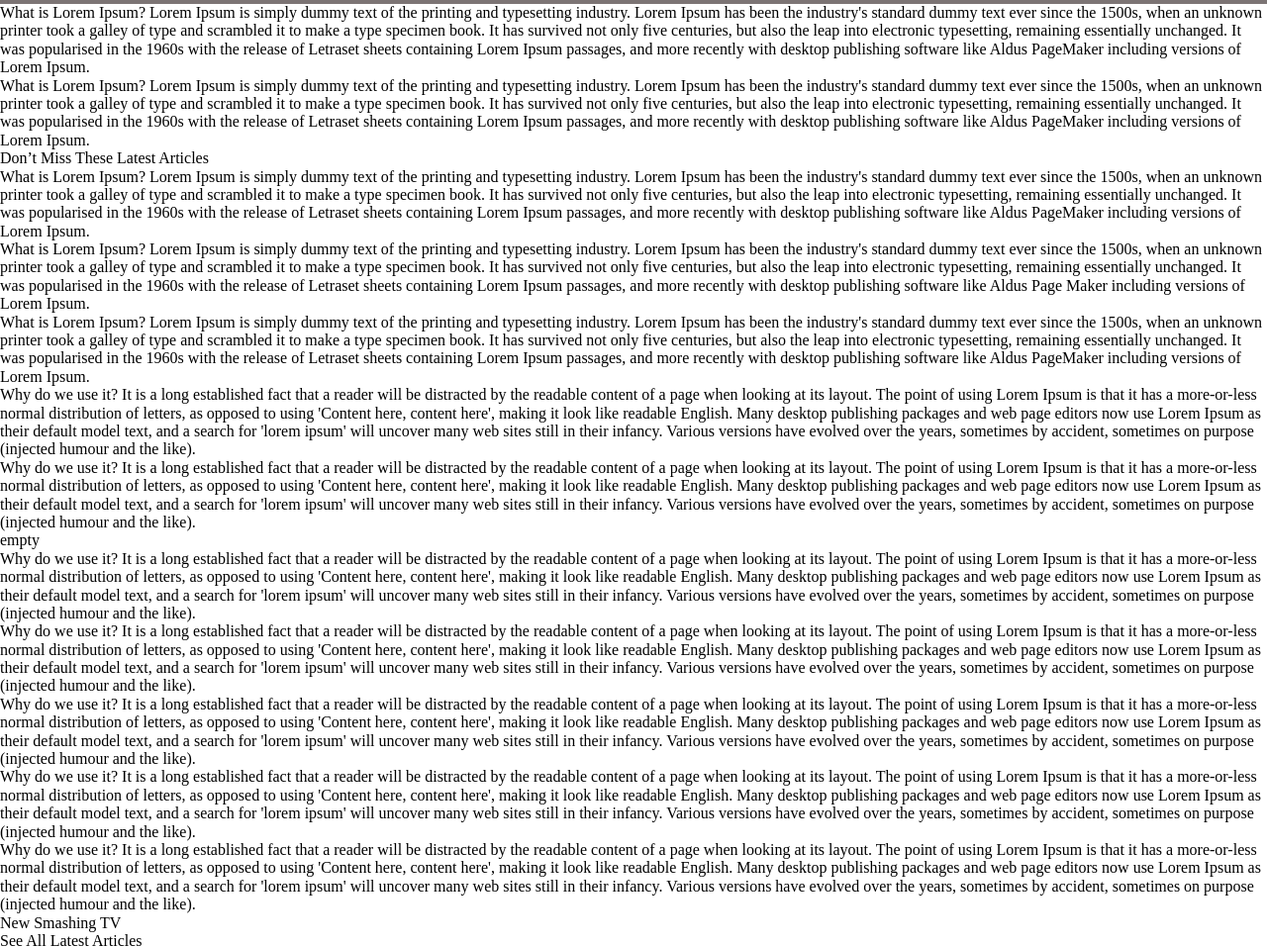
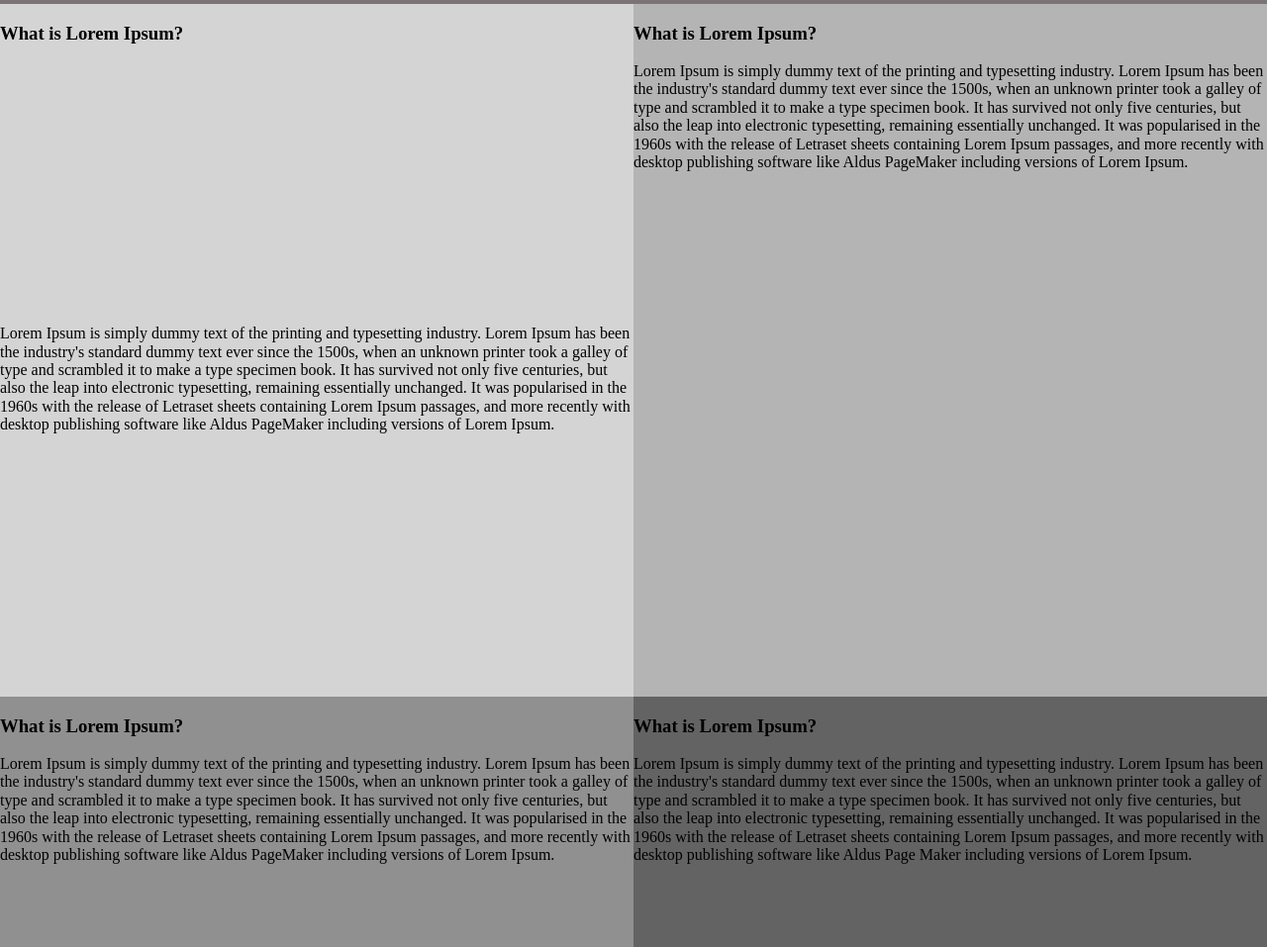
Before and after one commit to Bluette1/design-teardown, a website: page index.html in a window 1280 px wide. Shown: the part 196-1153 px from the top of the page at 99% size. Drawn offline with Linux system fonts and the light colour scheme.

Commit message:
Updated css styles

```diff
--- a/index.css
+++ b/index.css
@@ -23,8 +23,8 @@ body {
   display: flex;
   padding: 20px 10px;
   height: 200px;
+}
 
-}
 .nav-items {
   flex: 0 1 20%;
   background-color: rgb(63, 62, 62);
@@ -38,7 +38,6 @@ body {
   text-align: center;
   padding-top: 50px;
 }
-
 
 .logo {
   margin-left: 4%;
@@ -64,3 +63,72 @@ body {
 .nav {
   align-self: center;
 }
+
+.first_sec {
+  display: grid;
+  grid-template-columns: 1fr 1fr;
+  grid-template-rows: 1fr 1fr;
+}
+
+.first_sec1 {
+  display: grid;
+  background-color: #d4d4d4;
+  height: 700px;
+}
+
+.first_sec2 {
+  background-color: #b4b4b4;
+  height: 700px;
+}
+
+.first_sec3 {
+  background-color: #909090;
+  height: 600px;
+}
+
+.first_sec4 {
+  background-color: #636363;
+  height: 600px;
+}
+
+.miss {
+  z-index: 10;
+}
+
+.latest {
+  display: grid;
+  grid-template-columns: 1fr 1fr 1fr;
+}
+
+.latest1 {
+  padding: 40px;
+  text-align: justify;
+  height: 500px;
+}
+
+.friends {
+  display: grid;
+  grid-template-columns: 1fr 1fr 1fr;
+}
+
+.friends1 {
+  text-align: justify;
+  height: 500px;
+  padding-top: 0;
+  padding-left: 40px;
+  padding-right: 40px;
+}
+
+.center {
+  background-color: #373636;
+}
+
+.another {
+  display: grid;
+  grid-template-columns: 1fr 1fr 1fr;
+}
+
+.another2 {
+  height: 500px;
+  padding: 40px;
+}
--- a/index.html
+++ b/index.html
@@ -9,6 +9,7 @@
     <link href="index.css" rel="stylesheet">
     <title>Design teardown</title>
 </head>
+
 <body>
     <header class="header">
         <nav class="nav-bar">
@@ -18,12 +19,52 @@
             <div class="nav-items nav">Events</div>
             <div class="nav-items nav">Jobs</div>
             <div class="nav-items nav">Memberships</div>
-            <div class="topics nav-items" >Topics</div>
+            <div class="topics nav-items">Topics</div>
         </nav>
     </header>
     <main>
         <div class="first_sec">
-            <div>
+            <div class="first_sec1">
+                <h3>What is Lorem Ipsum?</h3>
+                Lorem Ipsum is simply dummy text of the printing and typesetting industry. Lorem Ipsum has been the
+                industry's standard dummy text ever since the 1500s, when an unknown printer took a galley of type and
+                scrambled it to make a type specimen book. It has survived not only five centuries, but also the leap
+                into electronic typesetting, remaining essentially unchanged. It was popularised in the 1960s with the
+                release of Letraset sheets containing Lorem Ipsum passages, and more recently with desktop publishing
+                software like Aldus PageMaker including versions of Lorem Ipsum.
+            </div>
+            <div class="first_sec2">
+                <h3>What is Lorem Ipsum?</h3>
+                Lorem Ipsum is simply dummy text of the printing and typesetting industry. Lorem Ipsum has been the
+                industry's standard dummy text ever since the 1500s, when an unknown printer took a galley of type and
+                scrambled it to make a type specimen book. It has survived not only five centuries, but also the leap
+                into electronic typesetting, remaining essentially unchanged. It was popularised in the 1960s with the
+                release of Letraset sheets containing Lorem Ipsum passages, and more recently with desktop publishing
+                software like Aldus PageMaker including versions of Lorem Ipsum.
+            </div>
+            <!-- <div class="miss">Don’t Miss These Latest
+                Articles</div> -->
+            <div class="first_sec3">
+                <h3>What is Lorem Ipsum?</h3>
+                Lorem Ipsum is simply dummy text of the printing and typesetting industry. Lorem Ipsum has been the
+                industry's standard dummy text ever since the 1500s, when an unknown printer took a galley of type and
+                scrambled it to make a type specimen book. It has survived not only five centuries, but also the leap
+                into electronic typesetting, remaining essentially unchanged. It was popularised in the 1960s with the
+                release of Letraset sheets containing Lorem Ipsum passages, and more recently with desktop publishing
+                software like Aldus PageMaker including versions of Lorem Ipsum.
+            </div>
+            <div class="first_sec4">
+                <h3>What is Lorem Ipsum?</h3>
+                Lorem Ipsum is simply dummy text of the printing and typesetting industry. Lorem Ipsum has been the
+                industry's standard dummy text ever since the 1500s, when an unknown printer took a galley of type and
+                scrambled it to make a type specimen book. It has survived not only five centuries, but also the leap
+                into electronic typesetting, remaining essentially unchanged. It was popularised in the 1960s with the
+                release of Letraset sheets containing Lorem Ipsum passages, and more recently with desktop publishing
+                software like Aldus Page Maker including versions of Lorem Ipsum.
+            </div>
+        </div>
+        <div class="latest">
+            <div class="latest1">
                 What is Lorem Ipsum?
 
                 Lorem Ipsum is simply dummy text of the printing and typesetting industry. Lorem Ipsum has been the
@@ -33,51 +74,7 @@
                 release of Letraset sheets containing Lorem Ipsum passages, and more recently with desktop publishing
                 software like Aldus PageMaker including versions of Lorem Ipsum.
             </div>
-            <div>
-                What is Lorem Ipsum?
-
-                Lorem Ipsum is simply dummy text of the printing and typesetting industry. Lorem Ipsum has been the
-                industry's standard dummy text ever since the 1500s, when an unknown printer took a galley of type and
-                scrambled it to make a type specimen book. It has survived not only five centuries, but also the leap
-                into electronic typesetting, remaining essentially unchanged. It was popularised in the 1960s with the
-                release of Letraset sheets containing Lorem Ipsum passages, and more recently with desktop publishing
-                software like Aldus PageMaker including versions of Lorem Ipsum.
-            </div>
-            <div>Don’t Miss These Latest
-                Articles</div>
-            <div>
-                What is Lorem Ipsum?
-
-                Lorem Ipsum is simply dummy text of the printing and typesetting industry. Lorem Ipsum has been the
-                industry's standard dummy text ever since the 1500s, when an unknown printer took a galley of type and
-                scrambled it to make a type specimen book. It has survived not only five centuries, but also the leap
-                into electronic typesetting, remaining essentially unchanged. It was popularised in the 1960s with the
-                release of Letraset sheets containing Lorem Ipsum passages, and more recently with desktop publishing
-                software like Aldus PageMaker including versions of Lorem Ipsum.
-            </div>
-            <div>
-                What is Lorem Ipsum?
-
-                Lorem Ipsum is simply dummy text of the printing and typesetting industry. Lorem Ipsum has been the
-                industry's standard dummy text ever since the 1500s, when an unknown printer took a galley of type and
-                scrambled it to make a type specimen book. It has survived not only five centuries, but also the leap
-                into electronic typesetting, remaining essentially unchanged. It was popularised in the 1960s with the
-                release of Letraset sheets containing Lorem Ipsum passages, and more recently with desktop publishing
-                software like Aldus Page Maker including versions of Lorem Ipsum.
-            </div>
-        </div>
-        <div class="latest">
-            <div>
-                What is Lorem Ipsum?
-
-                Lorem Ipsum is simply dummy text of the printing and typesetting industry. Lorem Ipsum has been the
-                industry's standard dummy text ever since the 1500s, when an unknown printer took a galley of type and
-                scrambled it to make a type specimen book. It has survived not only five centuries, but also the leap
-                into electronic typesetting, remaining essentially unchanged. It was popularised in the 1960s with the
-                release of Letraset sheets containing Lorem Ipsum passages, and more recently with desktop publishing
-                software like Aldus PageMaker including versions of Lorem Ipsum.
-            </div>
-            <div>
+            <div class="latest1">
                 Why do we use it?
 
                 It is a long established fact that a reader will be distracted by the readable content of a page when
@@ -87,7 +84,7 @@
                 search for 'lorem ipsum' will uncover many web sites still in their infancy. Various versions have
                 evolved over the years, sometimes by accident, sometimes on purpose (injected humour and the like).
             </div>
-            <div>
+            <div class="latest1">
                 Why do we use it?
 
                 It is a long established fact that a reader will be distracted by the readable content of a page when
@@ -99,10 +96,9 @@
             </div>
         </div>
         <div class="friends">
-            <div>empty</div>
-            <div>
-                Why do we use it?
-
+            <div class="friends1">Our friends and supporters</div>
+            <div class="friends1 center">
+                <h3>Why do we use it?</h3>
                 It is a long established fact that a reader will be distracted by the readable content of a page when
                 looking at its layout. The point of using Lorem Ipsum is that it has a more-or-less normal distribution
                 of letters, as opposed to using 'Content here, content here', making it look like readable English. Many
@@ -110,9 +106,8 @@
                 search for 'lorem ipsum' will uncover many web sites still in their infancy. Various versions have
                 evolved over the years, sometimes by accident, sometimes on purpose (injected humour and the like).
             </div>
-            <div>
-                Why do we use it?
-
+            <div class="friends1">
+                <h3>Why do we use it?</h3>
                 It is a long established fact that a reader will be distracted by the readable content of a page when
                 looking at its layout. The point of using Lorem Ipsum is that it has a more-or-less normal distribution
                 of letters, as opposed to using 'Content here, content here', making it look like readable English. Many
@@ -121,10 +116,9 @@
                 evolved over the years, sometimes by accident, sometimes on purpose (injected humour and the like).
             </div>
         </div>
-        <div>
-            <div>
-                Why do we use it?
-
+        <div class="another">
+            <div class="another2">
+                <h3>Why do we use it?</h3>
                 It is a long established fact that a reader will be distracted by the readable content of a page when
                 looking at its layout. The point of using Lorem Ipsum is that it has a more-or-less normal distribution
                 of letters, as opposed to using 'Content here, content here', making it look like readable English. Many
@@ -132,9 +126,8 @@
                 search for 'lorem ipsum' will uncover many web sites still in their infancy. Various versions have
                 evolved over the years, sometimes by accident, sometimes on purpose (injected humour and the like).
             </div>
-            <div>
-                Why do we use it?
-
+            <div class="another2">
+                <h3>Why do we use it?</h3>
                 It is a long established fact that a reader will be distracted by the readable content of a page when
                 looking at its layout. The point of using Lorem Ipsum is that it has a more-or-less normal distribution
                 of letters, as opposed to using 'Content here, content here', making it look like readable English. Many
@@ -142,9 +135,8 @@
                 search for 'lorem ipsum' will uncover many web sites still in their infancy. Various versions have
                 evolved over the years, sometimes by accident, sometimes on purpose (injected humour and the like).
             </div>
-            <div>
-                Why do we use it?
-
+            <div class="another2">
+                <h3>Why do we use it?</h3>
                 It is a long established fact that a reader will be distracted by the readable content of a page when
                 looking at its layout. The point of using Lorem Ipsum is that it has a more-or-less normal distribution
                 of letters, as opposed to using 'Content here, content here', making it look like readable English. Many
@@ -215,7 +207,8 @@
             design system to create great digital products. With common traps, gotchas and lessons learned.
         </div>
         <div class="curated_post">
-            <div><h6>Guides</h6>
+            <div>
+                <h6>Guides</h6>
                 <h1>New Front-End Challenges To Master</h1>
                 CSS Grid Layout
                 Pattern Library
@@ -224,8 +217,10 @@
                 HTTP/2 Guidelines
                 React & Vue.js
                 Redux For Designers
-                    Vue Components</div>
-            <div><h6>Guides</h6>
+                Vue Components
+            </div>
+            <div>
+                <h6>Guides</h6>
                 <h1>Performance Optimization & Strategy</h1>
                 Quick Performance Wins
                 Building For Performance
@@ -233,8 +228,10 @@
                 Back-End Optimization
                 Better Compression
                 Progressive Web Apps
-                    Perceived Performance</div>
-            <div><h6>Guides</h6>
+                Perceived Performance
+            </div>
+            <div>
+                <h6>Guides</h6>
                 <h1>Improving Workflow & Data Protection</h1>
                 GDPR For Developers
                 Privacy Framework
@@ -243,7 +240,8 @@
                 Getting Deliverables Right
                 Meeting Deadlines
                 Convincing Clients
-                    Invoicing Clients</div>
+                Invoicing Clients
+            </div>
         </div>
         <div class="guide">
             <div>
@@ -272,7 +270,10 @@ You can unsubscribe any time — obviously
         </div>
         <div></div>
         <footer>
-            Accessibility Android Animation Apps CSS Design Design Patterns Design Systems E-Commerce Freebies Graphics HTML Illustrator Inspiration iOS JavaScript Mobile Pattern Libraries Performance Photoshop Plugins React Responsive Web Design Service Workers Sketch Typography UI Usability User Experience Wallpapers Web Design WordPress Workflow
+            Accessibility Android Animation Apps CSS Design Design Patterns Design Systems E-Commerce Freebies Graphics
+            HTML Illustrator Inspiration iOS JavaScript Mobile Pattern Libraries Performance Photoshop Plugins React
+            Responsive Web Design Service Workers Sketch Typography UI Usability User Experience Wallpapers Web Design
+            WordPress Workflow
         </footer>
     </main>
 </body>
```
Lines whose indentation alone changed are shown as unchanged.
